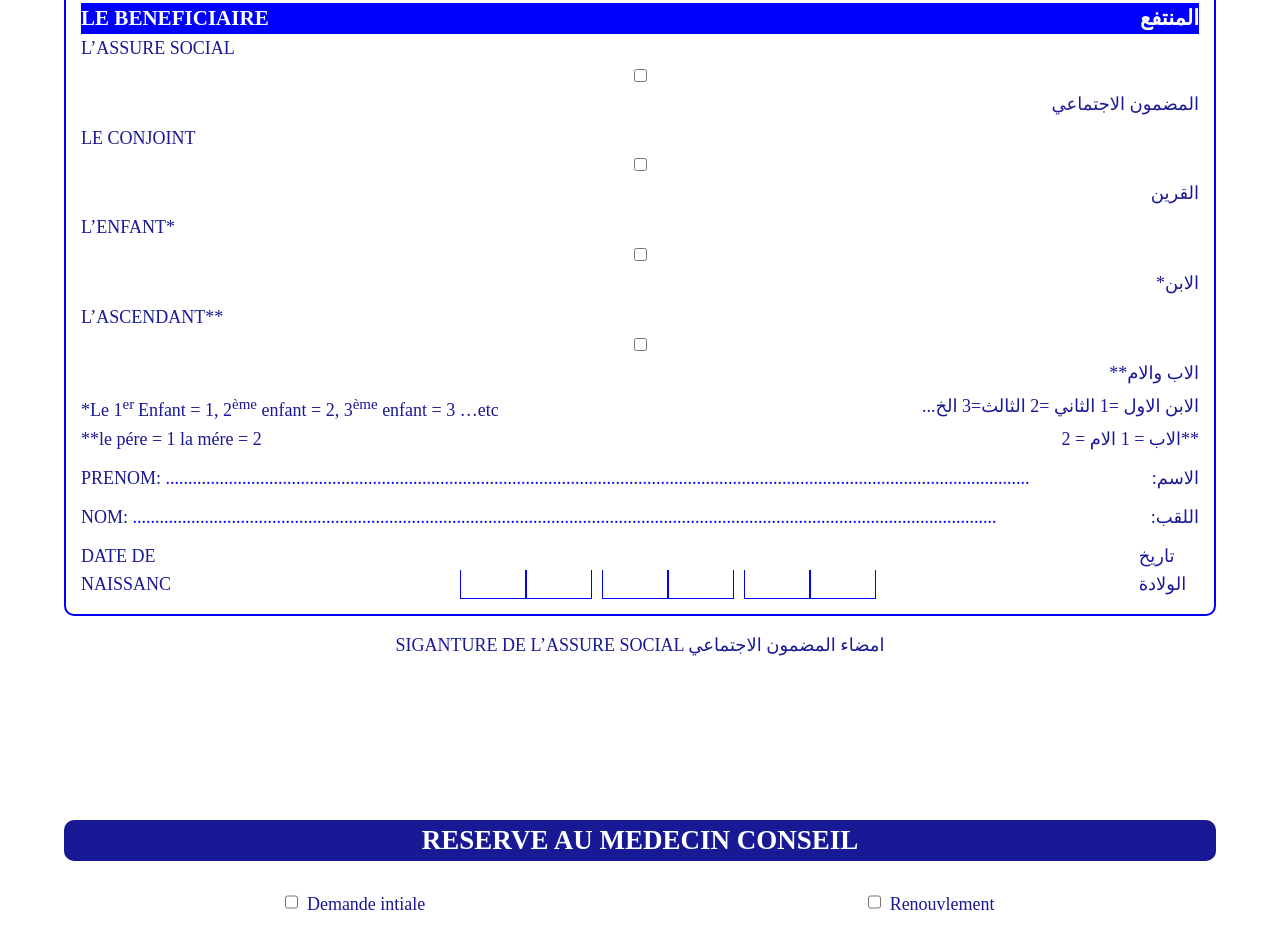
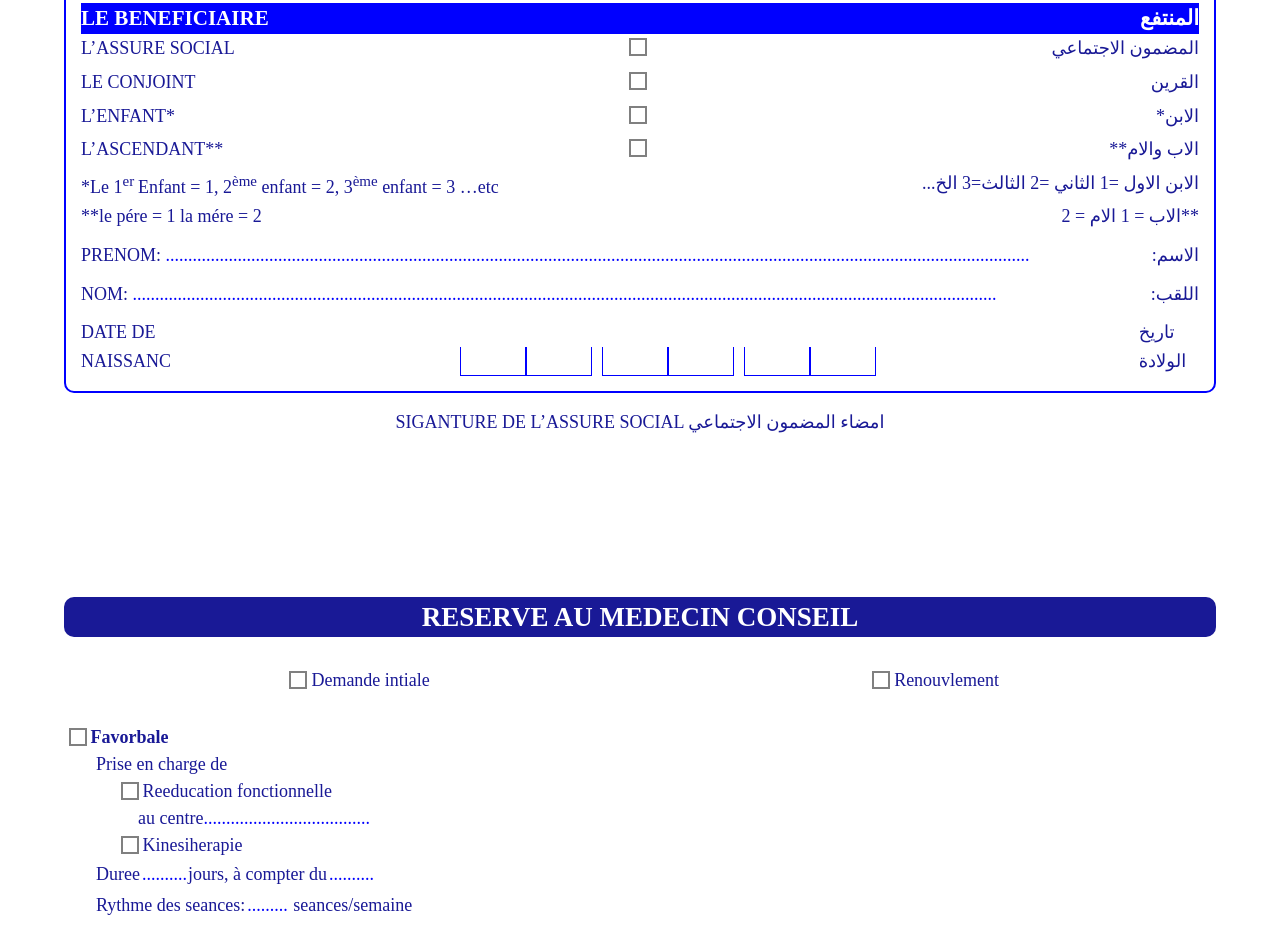
Before and after one commit to MAL-WD/cam-project-ap4, a plain HTML site: page index.html in a window 1280 px wide. Shown: the part 912-1838 px from the top of the page. Drawn offline with Linux system fonts and the light colour scheme.

Commit message:
Update style.css

```diff
--- a/style.css
+++ b/style.css
@@ -1,11 +1,6 @@
 :root{
-    /* font family */
-    /* --ff-name: */
-    /* colors */
-    /* --clr-name: */
-     /* font-sizes */
-    /* --fs-var: clamp()*/
-
+    --main-color: blue;
+    --main-size: 18px;
 }
 
 
@@ -39,7 +34,6 @@ body {
 body {
     line-height: 1.5;
     min-height: 100vh;
-    /* font-family: var(--ff-sans);  */
     overflow-x: hidden;
 }
 input:focus,textarea:focus{
@@ -121,9 +115,14 @@ section,footer,header{
     left: 0;
     top: 0;
 }
-section:first-child h1{
-   /* line-height: 0.5; */
+body{
+    color: rgb(25, 25, 150);
+    width: 100vw;
+    margin-inline:auto;
+    display: grid;
+    font-size: 18px;
 }
+/* framework */
 .mb-20{
     margin: 20px 0;
 }
@@ -138,13 +137,6 @@ section:first-child h1{
 }
 .txt-center{
     text-align: center;
-}
-body{
-    color: rgb(25, 25, 150);
-    width: 100vw;
-    margin-inline:auto;
-    display: grid;
-    font-size: 18px;
 }
 .txt-end{
     text-align: end;
@@ -178,12 +170,6 @@ body{
 .clr-white{
     color: #ffffff;
 }
-.section,.section-2{
-    border: 2px solid blue;
-    border-radius: 10px;
-    padding: 15px;
-    margin: 15px 0;
-}
 input::placeholder {
     color: blue;
 }
@@ -199,6 +185,10 @@ header img{
 }
 .fw-600{
     font-weight: 600 !important;
+}
+.grid-three{
+    display: grid;
+    grid-template-columns: 1fr 1fr 1fr;
 }
 textarea{
     width: 100%;
@@ -219,10 +209,14 @@ textarea::placeholder{
     border-radius: 10px;
 
 }
-:root{
-    --main-color: blue;
-    --main-size: 18px;
+/* code */
+.section,.section-2{
+    border: 2px solid blue;
+    border-radius: 10px;
+    padding: 15px;
+    margin: 15px 0;
 }
+
 .page-2 .container h1{
     background-color: rgb(25, 25, 150);
     color: white;
@@ -332,3 +326,53 @@ textarea::placeholder{
     margin: 100px 0;
     border: 2px solid blue;
 }
+input[type="checkbox"]{
+    -webkit-appearance: none;
+    appearance: none;
+}
+.control label{
+    padding-left: 22px;
+    cursor: pointer;
+    position: relative;
+}
+.control label::after{
+    /* font-family: var(--fa-style-family-classic); */
+    content: "✓";
+    font-weight: 900;
+    background-color: var(--main-color);
+    color: white;
+    font-size: 12px;
+    width: 18px;
+    height: 18px;
+    display: flex;
+    justify-content: center;
+    align-items: center;
+    transform: scale(0) rotate(360deg);
+    transition: 0.3s;
+    position: absolute;
+    left: 0;
+    top: 50%;
+    margin-top: -9px;
+    border-radius: 4px;
+}
+.control label::before{
+    content: "";
+    width: 18px;
+    height: 18px;
+    border: 2px solid grey;
+    position: absolute;
+    left: 0;
+    top: 50%;
+    margin-top: -9px;
+
+}
+.control label:hover::before{
+    border-color: var(--main-color);
+
+}
+.control input[type="checkbox"]:checked + label::after{
+    transform: scale(1);
+}
+.Defavorbale .control{
+    padding-left: 0 !important;
+}
```
